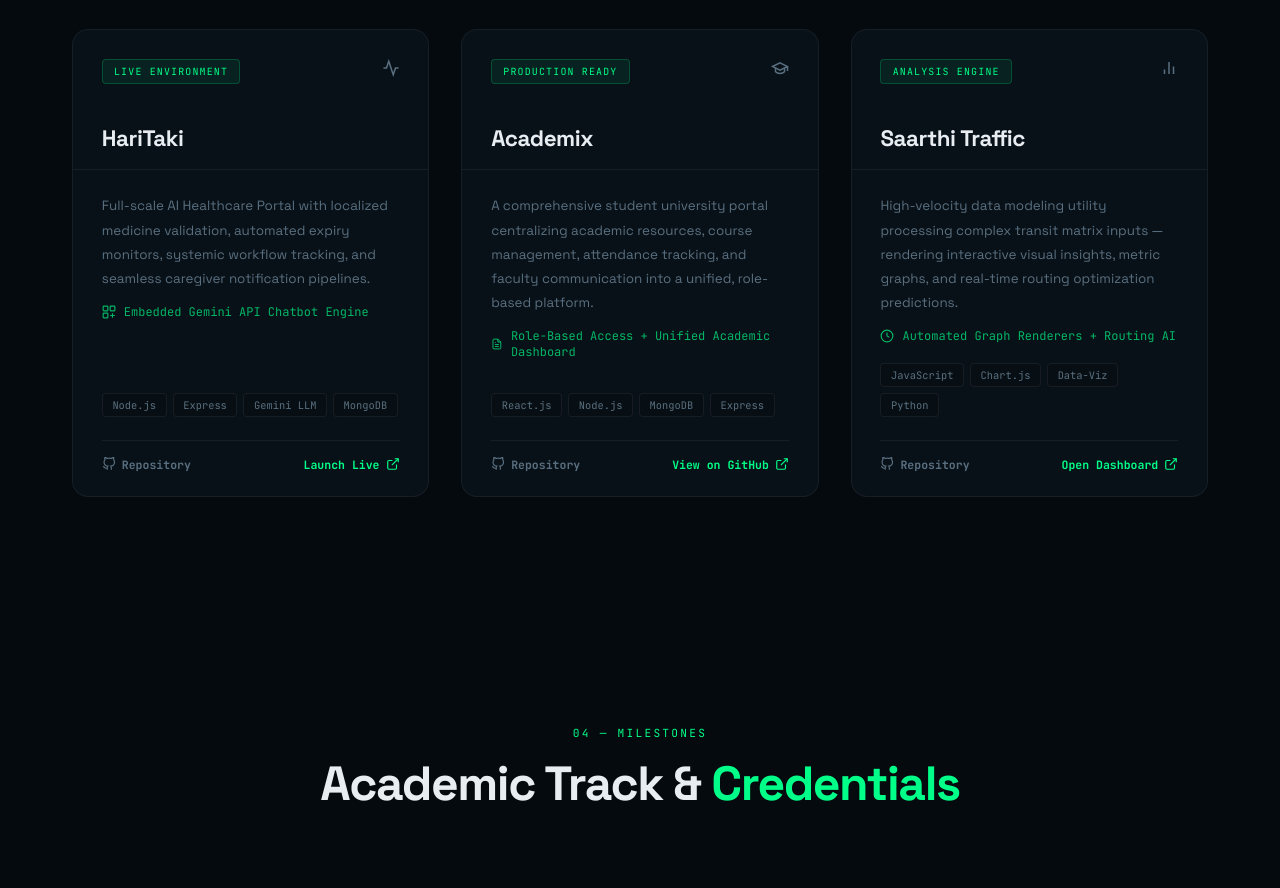
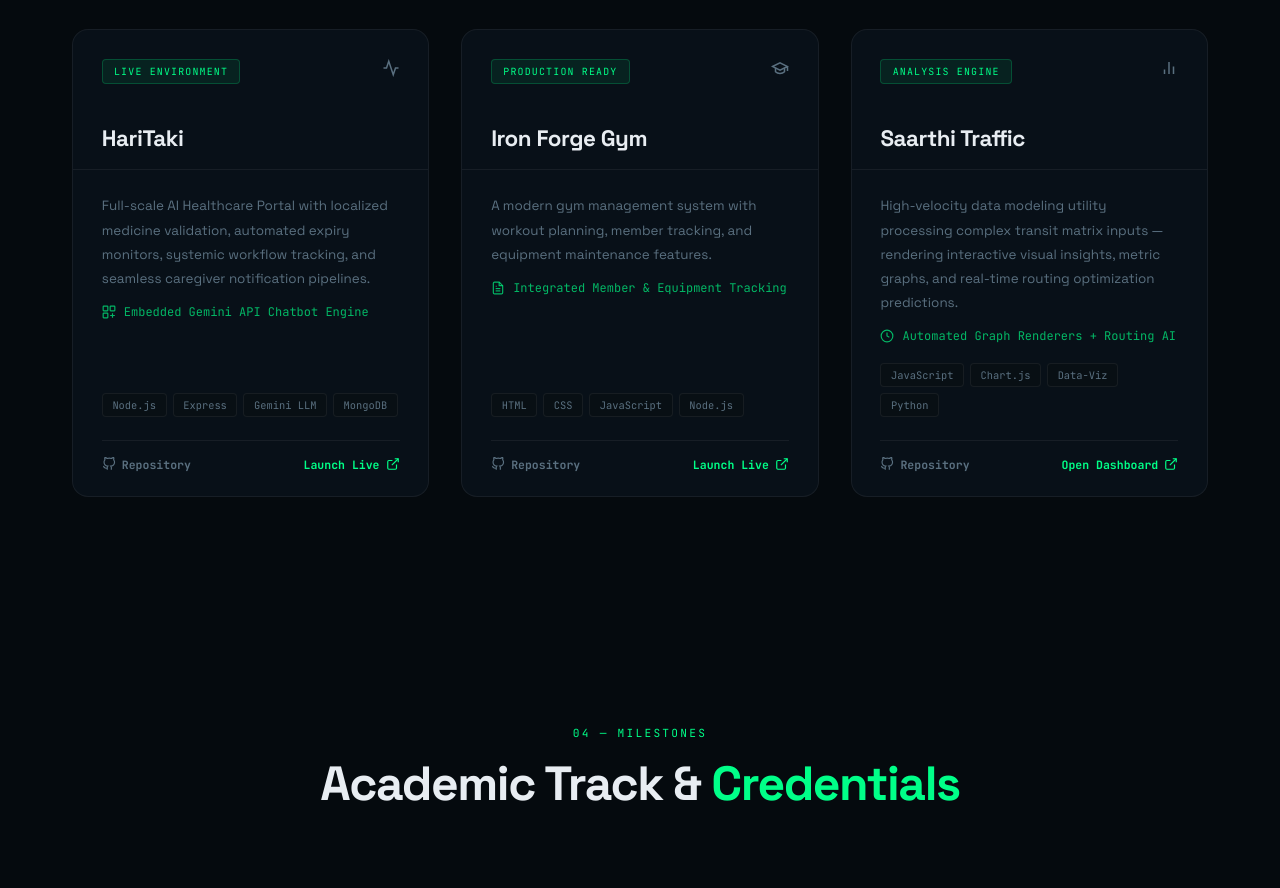
Before and after one commit to samarthsharma0910/My-Portfolio, a plain HTML site: page index.html in a window 1280 px wide. Shown: the part 2740-3628 px from the top of the page. Drawn offline with Linux system fonts and the light colour scheme.

Commit message:
Update index.html

```diff
--- a/index.html
+++ b/index.html
@@ -1011,27 +1011,27 @@
               <svg xmlns="http://www.w3.org/2000/svg" width="18" height="18" viewBox="0 0 24 24" fill="none" stroke="currentColor" stroke-width="2"><path d="M22 10v6M2 10l10-5 10 5-10 5z"/><path d="M6 12v5c3 3 9 3 12 0v-5"/></svg>
             </span>
           </div>
-          <h3 class="proj-name">Academix</h3>
+          <h3 class="proj-name">Iron Forge Gym</h3>
         </div>
         <div class="proj-body">
           <div>
-            <p class="proj-desc">A comprehensive student university portal centralizing academic resources, course management, attendance tracking, and faculty communication into a unified, role-based platform.</p>
+            <p class="proj-desc">A modern gym management system with workout planning, member tracking, and equipment maintenance features.</p>
             <div class="proj-feature">
               <svg xmlns="http://www.w3.org/2000/svg" viewBox="0 0 24 24" fill="none" stroke="currentColor" stroke-width="2"><path d="M14 2H6a2 2 0 0 0-2 2v16a2 2 0 0 0 2 2h12a2 2 0 0 0 2-2V8z"/><polyline points="14 2 14 8 20 8"/><line x1="16" y1="13" x2="8" y2="13"/><line x1="16" y1="17" x2="8" y2="17"/><polyline points="10 9 9 9 8 9"/></svg>
-              Role-Based Access + Unified Academic Dashboard
+              Integrated Member & Equipment Tracking
             </div>
           </div>
           <div>
             <div class="proj-tech">
-              <span>React.js</span><span>Node.js</span><span>MongoDB</span><span>Express</span>
+              <span>HTML</span><span>CSS</span><span>JavaScript</span><span>Node.js</span>
             </div>
             <div class="proj-links">
-              <a href="https://github.com/samarthsharma0910/University-Portal" target="_blank" rel="noopener" class="proj-link secondary">
+              <a href="https://github.com/samarthsharma0910/Gym-website" target="_blank" rel="noopener" class="proj-link secondary">
                 <svg xmlns="http://www.w3.org/2000/svg" viewBox="0 0 24 24" fill="none" stroke="currentColor" stroke-width="2"><path d="M9 19c-5 1.5-5-2.5-7-3m14 6v-3.87a3.37 3.37 0 0 0-.94-2.61c3.14-.35 6.44-1.54 6.44-7A5.44 5.44 0 0 0 20 4.77 5.07 5.07 0 0 0 19.91 1S18.73.65 16 2.48a13.38 13.38 0 0 0-7 0C6.27.65 5.09 1 5.09 1A5.07 5.07 0 0 0 5 4.77a5.44 5.44 0 0 0-1.5 3.78c0 5.42 3.3 6.61 6.44 7A3.37 3.37 0 0 0 9 18.13V22"/></svg>
                 Repository
               </a>
-              <a href="https://github.com/samarthsharma0910/University-Portal" target="_blank" rel="noopener" class="proj-link primary">
-                View on GitHub
+              <a href="https://gym-website-vert-sigma.vercel.app/" target="_blank" rel="noopener" class="proj-link primary">
+                Launch Live
                 <svg xmlns="http://www.w3.org/2000/svg" viewBox="0 0 24 24" fill="none" stroke="currentColor" stroke-width="2"><path d="M18 13v6a2 2 0 0 1-2 2H5a2 2 0 0 1-2-2V8a2 2 0 0 1 2-2h6"/><polyline points="15 3 21 3 21 9"/><line x1="10" y1="14" x2="21" y2="3"/></svg>
               </a>
             </div>
```
